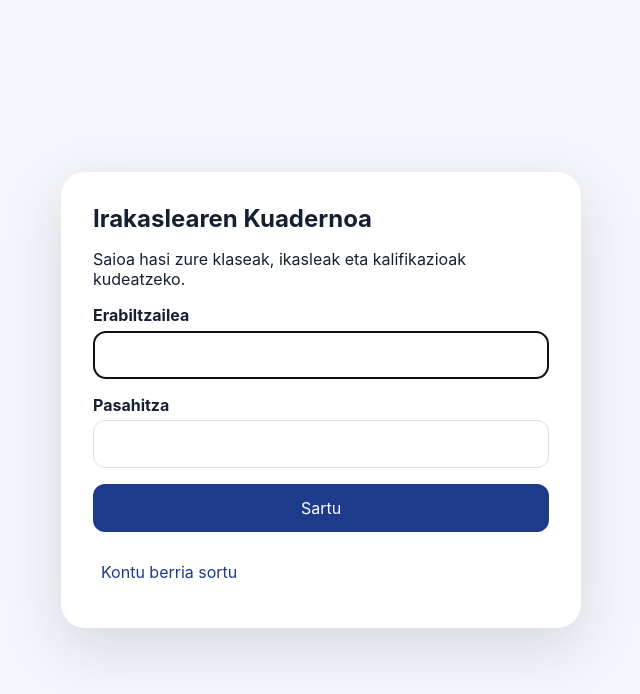
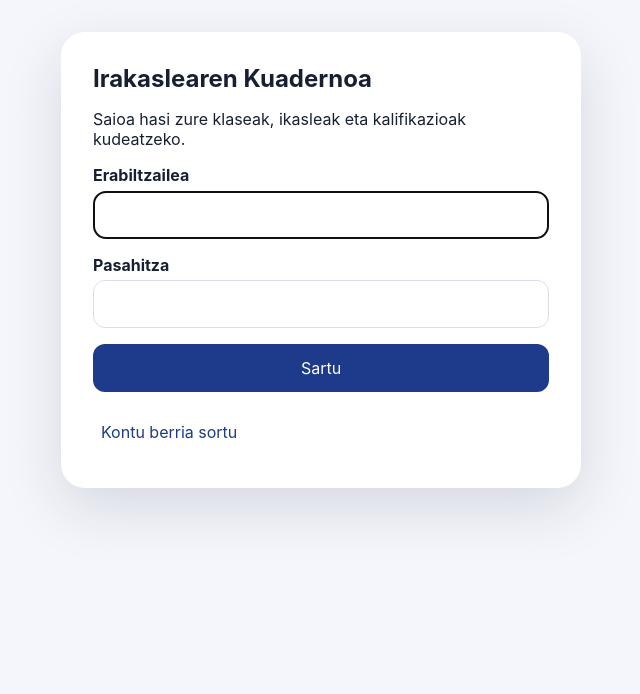
Before and after one commit to fisikasi/IrakaslearenKD, a React (Vite) app: page / in a window 1280 px wide. Shown: the top 694 px of the page, without its empty margins (319-959 px from the left). Built offline with nearby package versions, Linux system fonts and the light colour scheme; no server answers.

Commit message:
mugikorra1

```diff
--- a/src/styles.css
+++ b/src/styles.css
@@ -969,11 +969,7 @@
   }
 }
 
-.auth-page,
-.center-card {
-  min-height: 100dvh;
-  padding: 1rem;
-}
+
 
 .auth-card {
   width: min(520px, 94vw);
@@ -1097,3 +1093,74 @@ body,
 .app-shell {
   display: block;
 }
+
+html,
+body,
+#root {
+  min-height: 100dvh;
+  margin: 0;
+}
+
+body {
+  overflow-x: hidden;
+}
+
+.auth-page,
+.center-card {
+  min-height: auto !important;
+  display: block !important;
+  place-items: unset !important;
+  padding: 1rem !important;
+}
+
+.auth-card {
+  width: min(520px, 94vw);
+  margin: 1rem auto 0 auto !important;
+}
+
+.app-shell {
+  display: block !important;
+  min-height: auto !important;
+  width: 100%;
+  max-width: 1200px;
+  margin: 0 auto !important;
+  padding: 1rem !important;
+  padding-top: 1rem !important;
+}
+
+.topbar {
+  margin-top: 0 !important;
+}
+
+@media (max-width: 700px) {
+  .auth-card {
+    margin-top: 1rem !important;
+    padding: 1.5rem;
+  }
+
+  .app-shell {
+    max-width: 100%;
+    margin: 0 !important;
+    padding: .85rem !important;
+    padding-top: .85rem !important;
+  }
+
+  .topbar {
+    display: flex !important;
+    flex-direction: column;
+    align-items: stretch;
+    justify-content: flex-start;
+    gap: .75rem;
+    text-align: left;
+  }
+
+  .topbar > div {
+    text-align: left !important;
+  }
+
+  .panel,
+  .class-card,
+  .competency-card {
+    margin-top: 0;
+  }
+}
```
